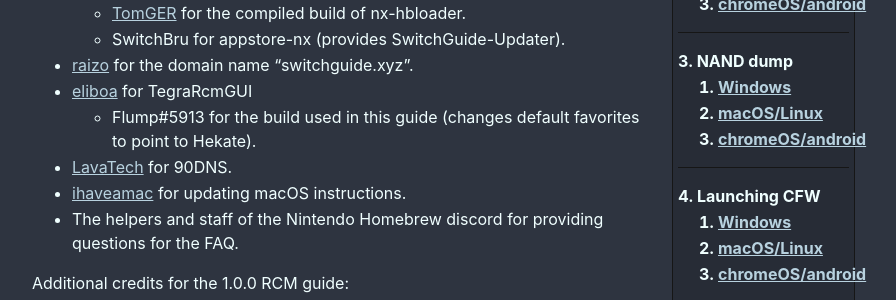
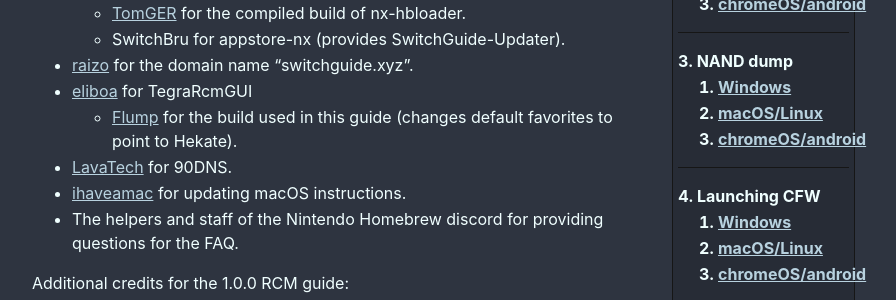
Before and after one commit to noirscape/SwitchGuideOLD, a Jekyll site: the page built from credits.md, in a window 1280 px wide. Shown: the part 446-746 px from the top of the page, without its empty margins (303-1199 px from the left). Built offline with Jekyll 4.4.1, drawn with Linux system fonts in a browser that asks for light colours.

Commit message:
Properly credit @Flumpster -> Closes #20

```diff
--- a/credits.md
+++ b/credits.md
@@ -19,7 +19,7 @@
   - SwitchBru for appstore-nx (provides SwitchGuide-Updater).
 - [raizo](https://github.com/iraizo/){: .a-table} for the domain name "switchguide.xyz".
 - [eliboa](https://github.com/eliboa/TegraRcmGUI) for TegraRcmGUI
-  - Flump#5913 for the build used in this guide (changes default favorites to point to Hekate).
+  - [Flump](https://github.com/Flumpster) for the build used in this guide (changes default favorites to point to Hekate).
 - [LavaTech](https://lavatech.top/) for 90DNS.
 - [ihaveamac](https://github.com/ihaveamac) for updating macOS instructions.
 - The helpers and staff of the Nintendo Homebrew discord for providing questions for the FAQ.
```
